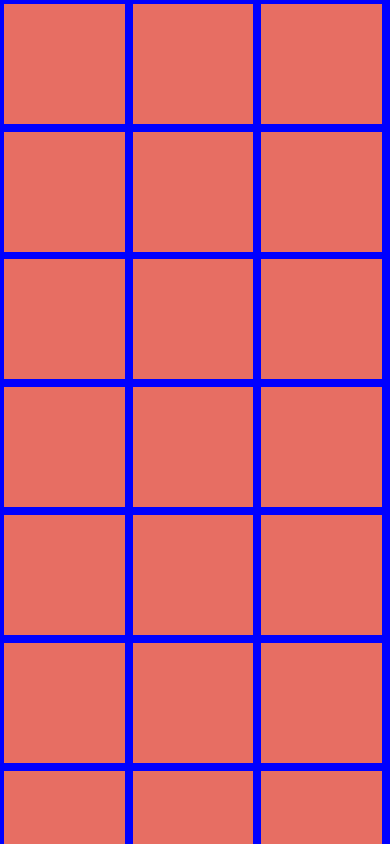
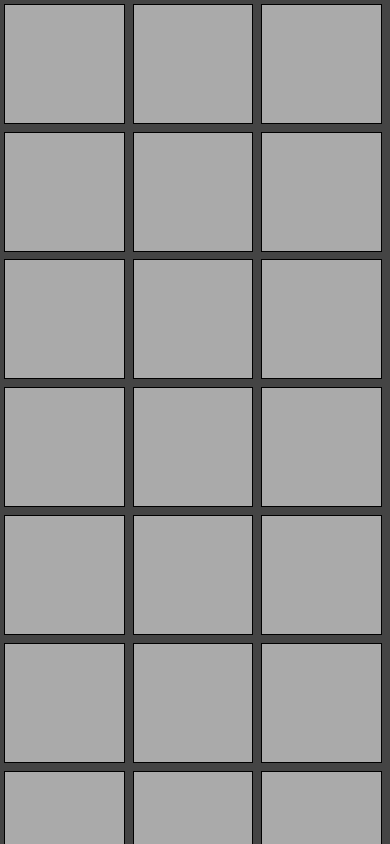
Before and after one commit to goapilz/native-test, a React Native app: screen / in a window 390 px wide. Built offline with nearby package versions, Linux system fonts and the light colour scheme.

Commit message:
dynamic component creation

```diff
--- a/App.js
+++ b/App.js
@@ -5,76 +5,33 @@ const styles = StyleSheet.create({
     container: {
         flex: 1,
         margin: 0,
-        backgroundColor: '#00f',
+        backgroundColor: '#444',
         flexDirection: 'row',
         justifyContent: 'flex-start',
         flexWrap: 'wrap'
     },
     box: {
+        borderWidth: 1,
+        borderStyle: 'solid',
+        borderColor: 'black',
         width: '31%',
         height: 120,
-        backgroundColor: '#e76e63',
+        backgroundColor: '#aaa',
         margin: '1%',
     }
 })
 
 class FlexboxExamples extends Component {
+
     render() {
+        const items = []
+        for(let i = 0; i < 50; i++){
+            items.push(<View key={i} style={styles.box}/>)
+        }
         return (
             <ScrollView>
                 <View style={styles.container}>
-                    <View style={styles.box}/>
-                    <View style={styles.box}/>
-                    <View style={styles.box}/>
-                    <View style={styles.box}/>
-                    <View style={styles.box}/>
-                    <View style={styles.box}/>
-                    <View style={styles.box}/>
-                    <View style={styles.box}/>
-                    <View style={styles.box}/>
-                    <View style={styles.box}/>
-                    <View style={styles.box}/>
-                    <View style={styles.box}/>
-                    <View style={styles.box}/>
-                    <View style={styles.box}/>
-                    <View style={styles.box}/>
-                    <View style={styles.box}/>
-                    <View style={styles.box}/>
-                    <View style={styles.box}/>
-                    <View style={styles.box}/>
-                    <View style={styles.box}/>
-                    <View style={styles.box}/>
-                    <View style={styles.box}/>
-                    <View style={styles.box}/>
-                    <View style={styles.box}/>
-                    <View style={styles.box}/>
-                    <View style={styles.box}/>
-                    <View style={styles.box}/>
-                    <View style={styles.box}/>
-                    <View style={styles.box}/>
-                    <View style={styles.box}/>
-                    <View style={styles.box}/>
-                    <View style={styles.box}/>
-                    <View style={styles.box}/>
-                    <View style={styles.box}/>
-                    <View style={styles.box}/>
-                    <View style={styles.box}/>
-                    <View style={styles.box}/>
-                    <View style={styles.box}/>
-                    <View style={styles.box}/>
-                    <View style={styles.box}/>
-                    <View style={styles.box}/>
-                    <View style={styles.box}/>
-                    <View style={styles.box}/>
-                    <View style={styles.box}/>
-                    <View style={styles.box}/>
-                    <View style={styles.box}/>
-                    <View style={styles.box}/>
-                    <View style={styles.box}/>
-                    <View style={styles.box}/>
-                    <View style={styles.box}/>
-                    <View style={styles.box}/>
-                    <View style={styles.box}/>
+                    {items}
                 </View>
             </ScrollView>
         )
```
Also changed, not shown: snippets/flex.txt.
